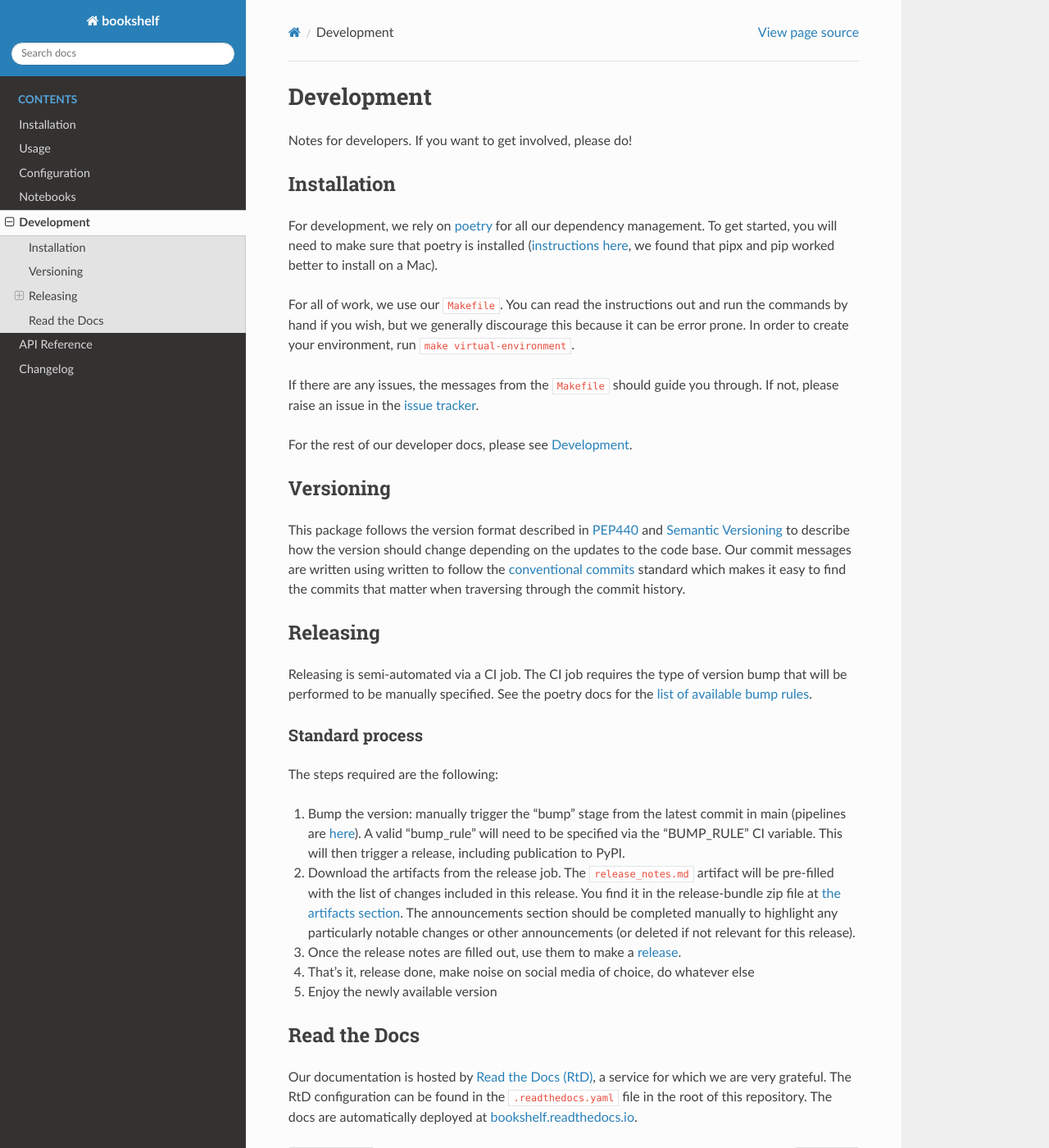
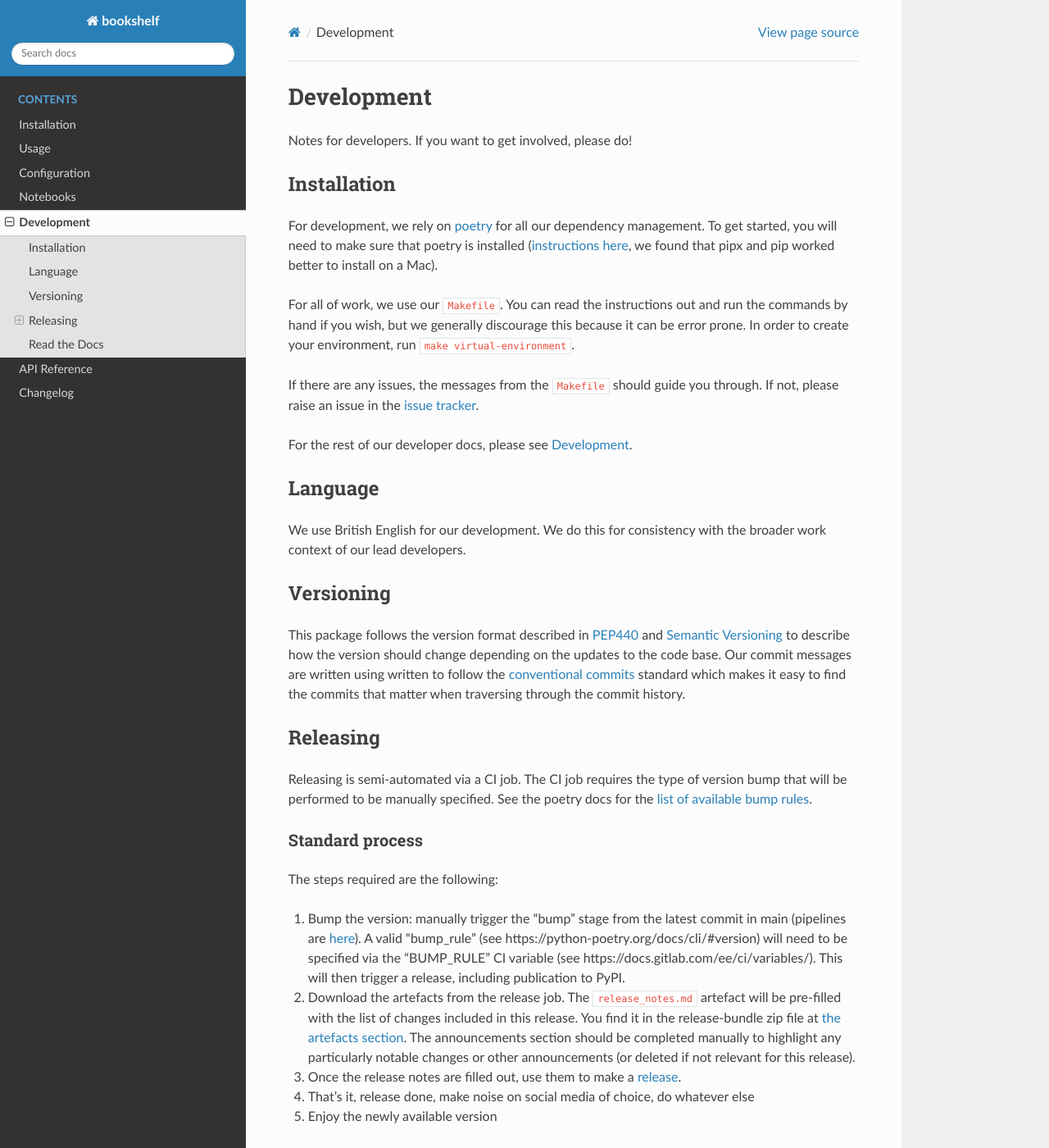
Before and after one commit to climate-resource/bookshelf, a Sphinx documentation site: the page built from docs/source/development.md, in a window 1280 px wide and 1400 px high. Shown: the whole window at 82% size. Built offline with Sphinx 7.4.7 and the Read the Docs theme 2.0.0, drawn with Linux system fonts in a browser that asks for light colours; pages that are not in the unit, such as notebooks, are missing from menus.

Commit message:
chore: Update to latest version of copier

````diff
--- a/docs/source/development.md
+++ b/docs/source/development.md
@@ -9,6 +9,11 @@ Notes for developers. If you want to get involved, please do!
 :start-after: <!--- sec-begin-installation-dev -->
 :end-before: <!--- sec-end-installation-dev -->
 ```
+
+## Language
+
+We use British English for our development.
+We do this for consistency with the broader work context of our lead developers.
 
 ## Versioning
 
@@ -30,14 +35,16 @@ The steps required are the following:
 
 
 1. Bump the version: manually trigger the "bump" stage from the latest commit
-   in main (pipelines are [here](https://gitlab.com/magicc/fgen/-/pipelines)).
-   A valid "bump_rule" will need to be specified via the "BUMP_RULE" CI variable. This will then trigger a release,
-   including publication to PyPI.
+   in main (pipelines are [here](https://gitlab.com/climate-resource/bookshelf/bookshelf/-/pipelines)).
+   A valid "bump_rule" (see https://python-poetry.org/docs/cli/#version)
+   will need to be specified via the "BUMP_RULE" CI
+   variable (see https://docs.gitlab.com/ee/ci/variables/). This will then
+   trigger a release, including publication to PyPI.
 
-1. Download the artifacts from the release job. The `release_notes.md` artifact
+1. Download the artefacts from the release job. The `release_notes.md` artefact
    will be pre-filled with the list of changes included in this release. You find it
    in the release-bundle zip file at
-   [the artifacts section](https://gitlab.com/climate-resource/bookshelf/bookshelf/-/artifacts). The
+   [the artefacts section](https://gitlab.com/climate-resource/bookshelf/bookshelf/-/artifacts). The
    announcements section should be completed manually to highlight any
    particularly notable changes or other announcements (or deleted if not
    relevant for this release).
````
Also changed, not shown: .copier-answers.yml, .gitlab-ci.yml, changelog/README.md.
